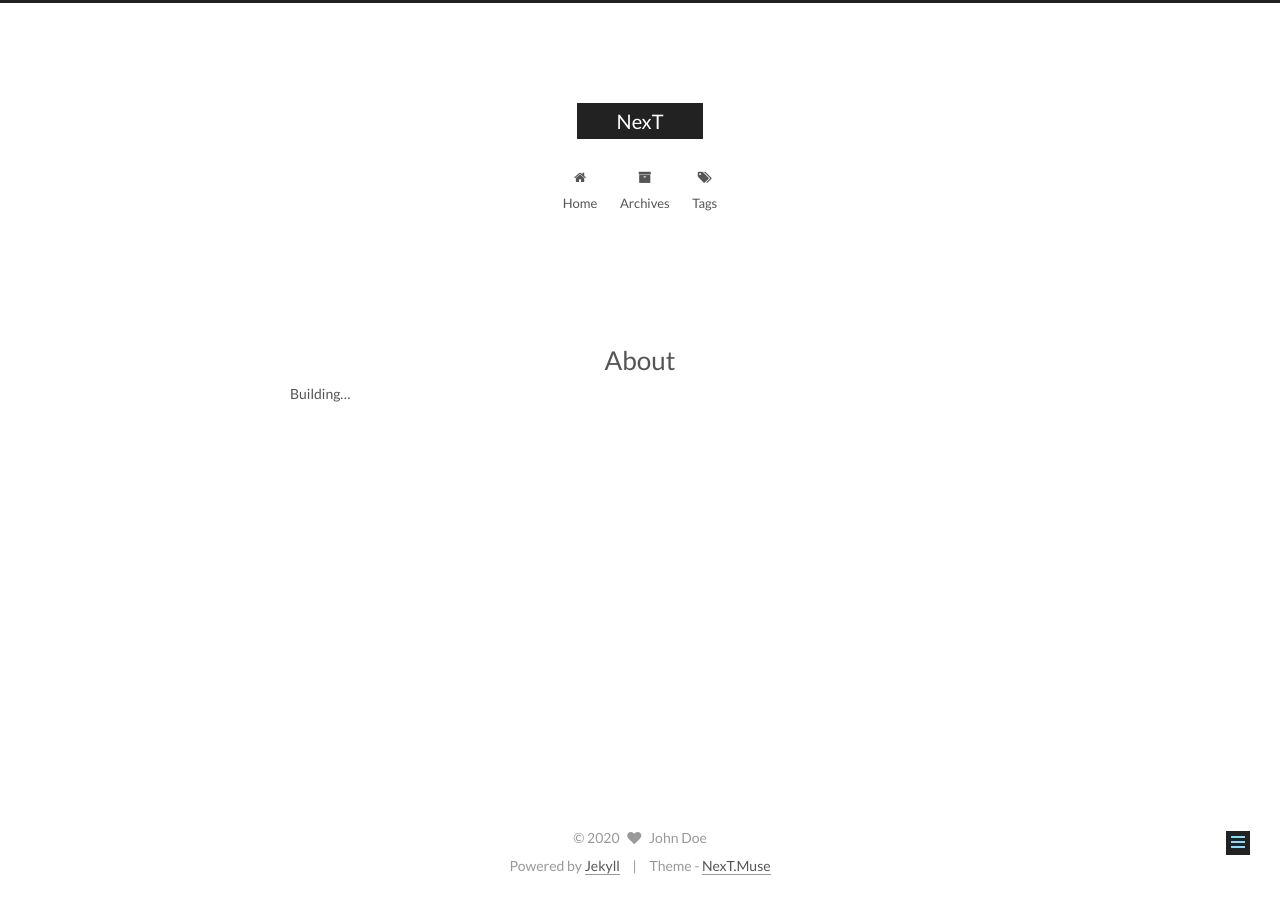
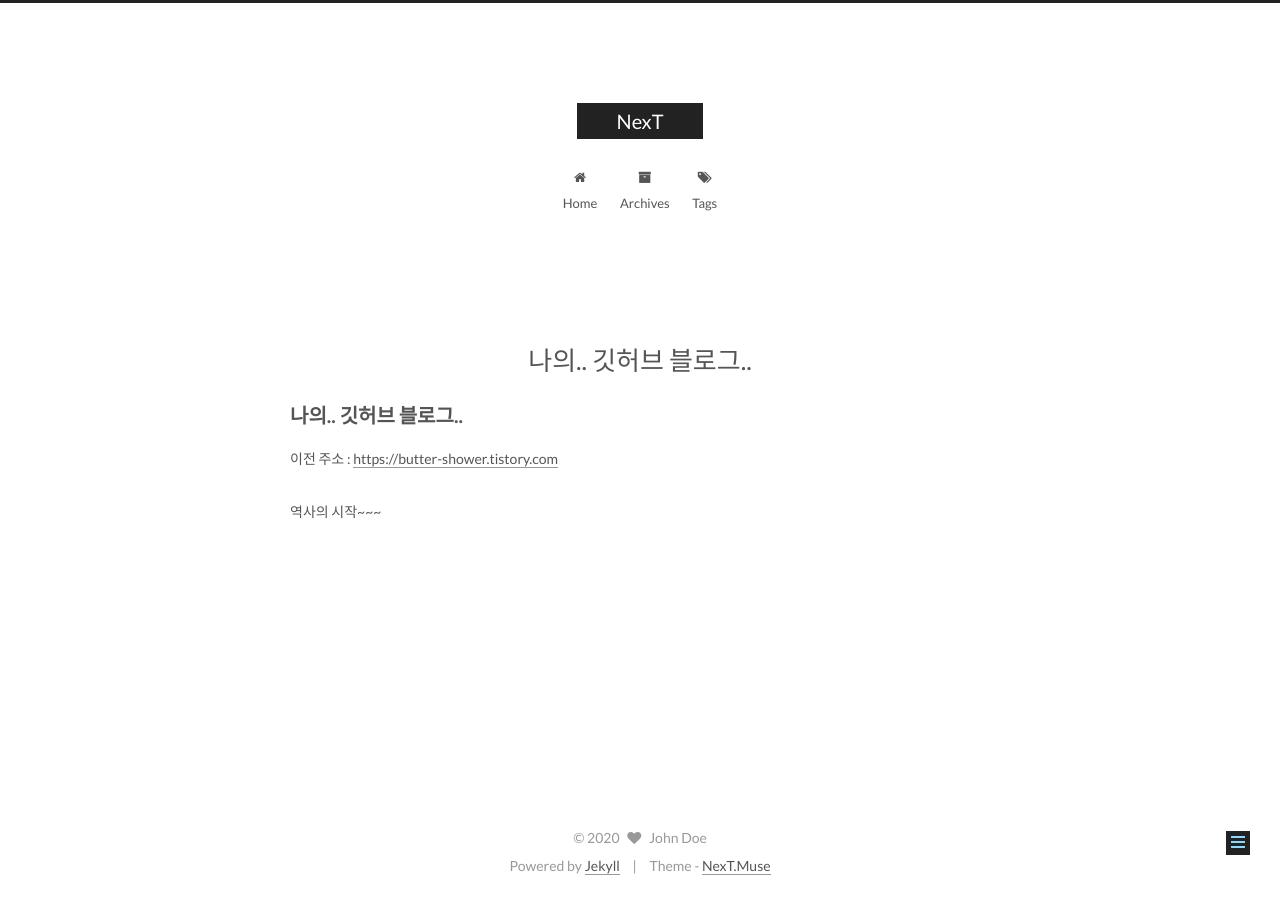
Before and after one commit to jiyeoon/jiyeoon.github.io, a Jekyll site: the page built from about/index.md, in a window 1280 px wide. Built offline with Jekyll 4.4.1, drawn with Linux system fonts in a browser that asks for light colours; our own code applies the rules of GitHub Pages for plain Markdown files.

Commit message:
Update index.md

```diff
--- a/about/index.md
+++ b/about/index.md
@@ -3,4 +3,8 @@
 type: about
 ---
 
-Building...
+## 나의.. 깃허브 블로그..
+
+이전 주소 : <https://butter-shower.tistory.com>
+
+역사의 시작~~~
```
